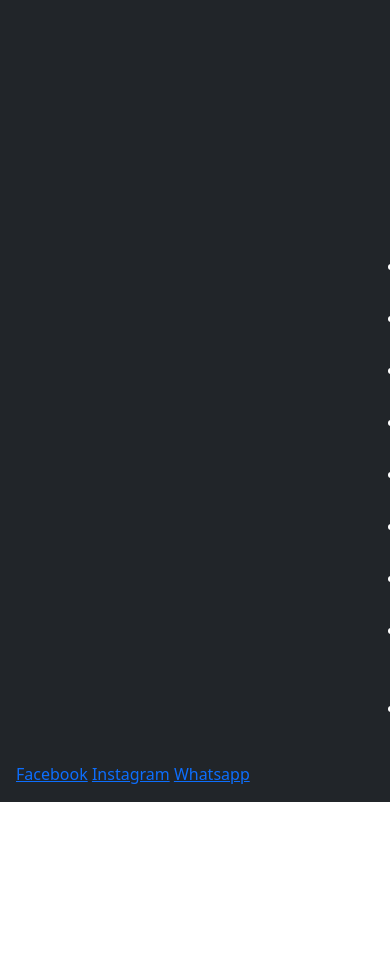
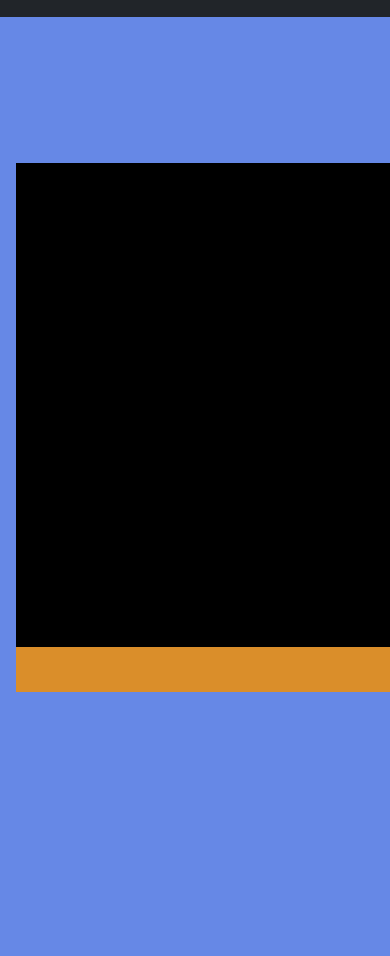
Before and after one commit to JohannMendez/Proyecto-Final, a website: page paginas/registrate.html in a window 390 px wide. Shown: the part 126-1082 px from the top of the page. Before the commit the page ends 936 px from the top, so only its background shows below. Drawn offline with nearby package versions, Linux system fonts and the light colour scheme; a web font is replaced by a local one.

Commit message:
aplicando SCSS

```diff
--- a/scss/main.scss
+++ b/scss/main.scss
@@ -72,9 +72,165 @@ ul {
     }
 }
 
-.footer{
+footer{
     color: chartreuse;
     background-color: rgb(218, 142, 42);
     text-align: center;
     font-size: 30px;
 }
+
+.div__contacto {
+    text-align: center;
+}
+
+.formulario {
+    display: flex;
+    flex-direction: column;
+    flex-wrap: nowrap;
+    align-items: center;
+    background-color: black;
+    color: white;
+}
+
+
+
+/* GRID */
+.padreGrid {
+    background-color: rgb(102, 136, 230);
+    height: 1950px;
+    display: grid;
+    grid-template-columns: 1fr;
+    grid-template-rows: 151px 134px 480px 800px 36px;
+    grid-auto-columns: 1fr;
+    gap: 0px 0px;
+    grid-auto-flow: row;
+    grid-template-areas:
+        "titulo"
+        "listas"
+        "propaganda"
+        "section"
+        "footer";
+}
+
+.titulo {
+    grid-area: titulo;
+}
+
+.listas {
+    grid-area: listas;
+}
+
+.propaganda {
+    grid-area: propaganda;
+}
+
+.section {
+    grid-area: section;
+}
+
+.footer {
+    grid-area: footer;
+}
+
+.padreGrid__2 {
+    height: 1137px;
+    width: 1939px;
+}
+
+
+@media (max-width: 800px) {
+    .padreGrid {
+        background-color: rgb(102, 136, 230);
+        height: 2345px;
+        width: 770px;
+        display: grid;
+        grid-template-columns: 1fr;
+        grid-template-rows: 151px 134px 480px 800px 36px;
+        grid-auto-columns: 1fr;
+        gap: 0px 0px;
+        grid-auto-flow: row;
+        grid-template-areas:
+            "titulo"
+            "listas"
+            "propaganda"
+            "section"
+            "footer";
+    }
+
+    .titulo {
+        grid-area: titulo;
+    }
+
+    .listas {
+        grid-area: listas;
+    }
+
+    .propaganda {
+        grid-area: propaganda;
+    }
+
+    .section {
+        grid-area: section;
+    }
+
+    .footer {
+        grid-area: footer;
+    }
+
+    .padreGrid__2 {
+        height: 2011px;
+    }
+
+    .medida__fondo {
+        width: 770px;
+    }
+
+    .listas {
+        height: 169px;
+        width: 739px;
+        display: flex;
+        flex-direction: row;
+        align-items: center;
+    }
+
+    ul {
+        margin: 0;
+    }
+    .menu {
+        background-color: rgb(238, 0, 0);
+        display: inline-block;
+        padding: 15px 26px;
+        border: solid rgba(81, 223, 100, 0.829);
+    }
+
+}
+
+/* ANIMACIONES */
+.menu:hover{
+    animation: change-color 3s;
+}
+@keyframes change-color {
+    10%{
+        background-color: rgb(236, 163, 3);
+    }
+    20% {
+        background-color: rgb(97, 165, 42);
+    }
+    50%{
+        background-color: rgb(6, 212, 57);
+    }
+    75%{
+        background-color: rgb(53, 6, 223);
+    }
+    90%{
+        background-color: rgb(214, 21, 198);
+    }
+}
+
+.titulo{
+    transition: all 2s;
+}
+
+.titulo:hover{
+    transform: rotate(360deg) scale(2)
+}
```
Also changed, not shown: css/style.css.
